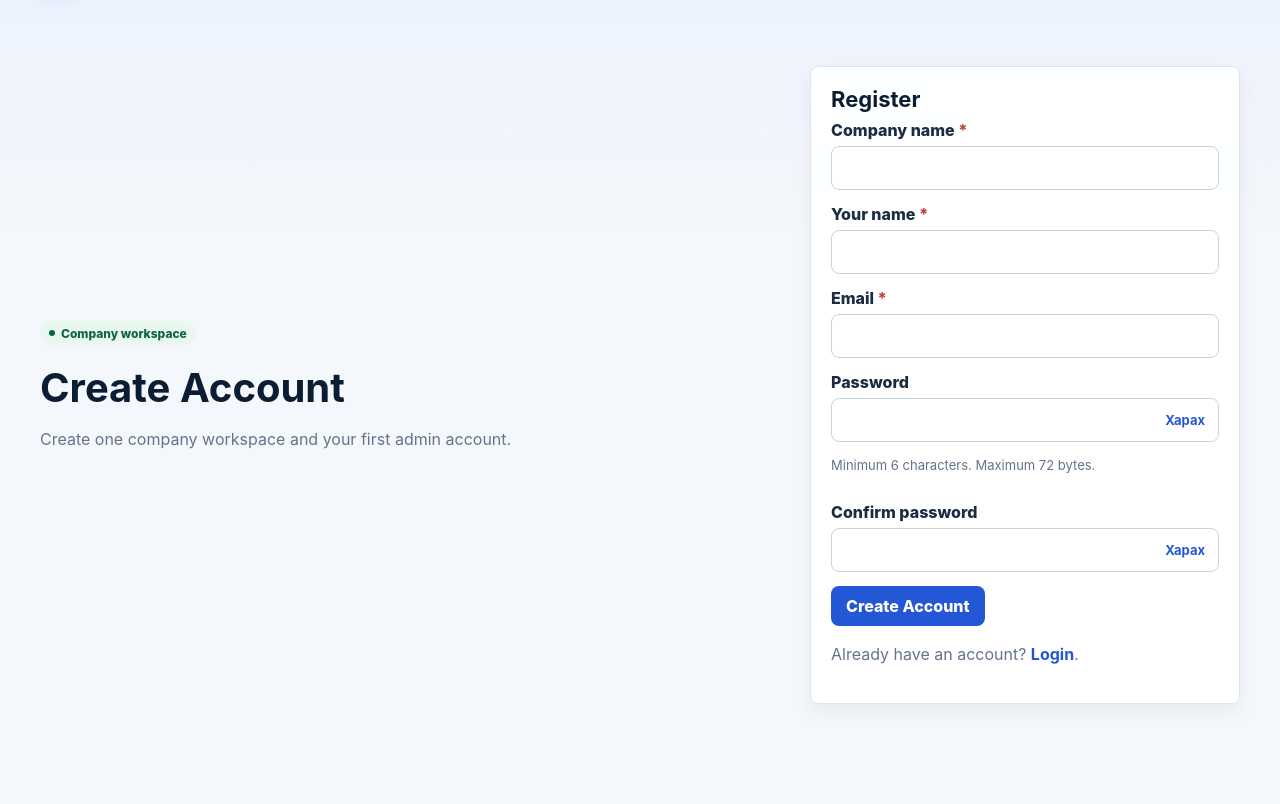
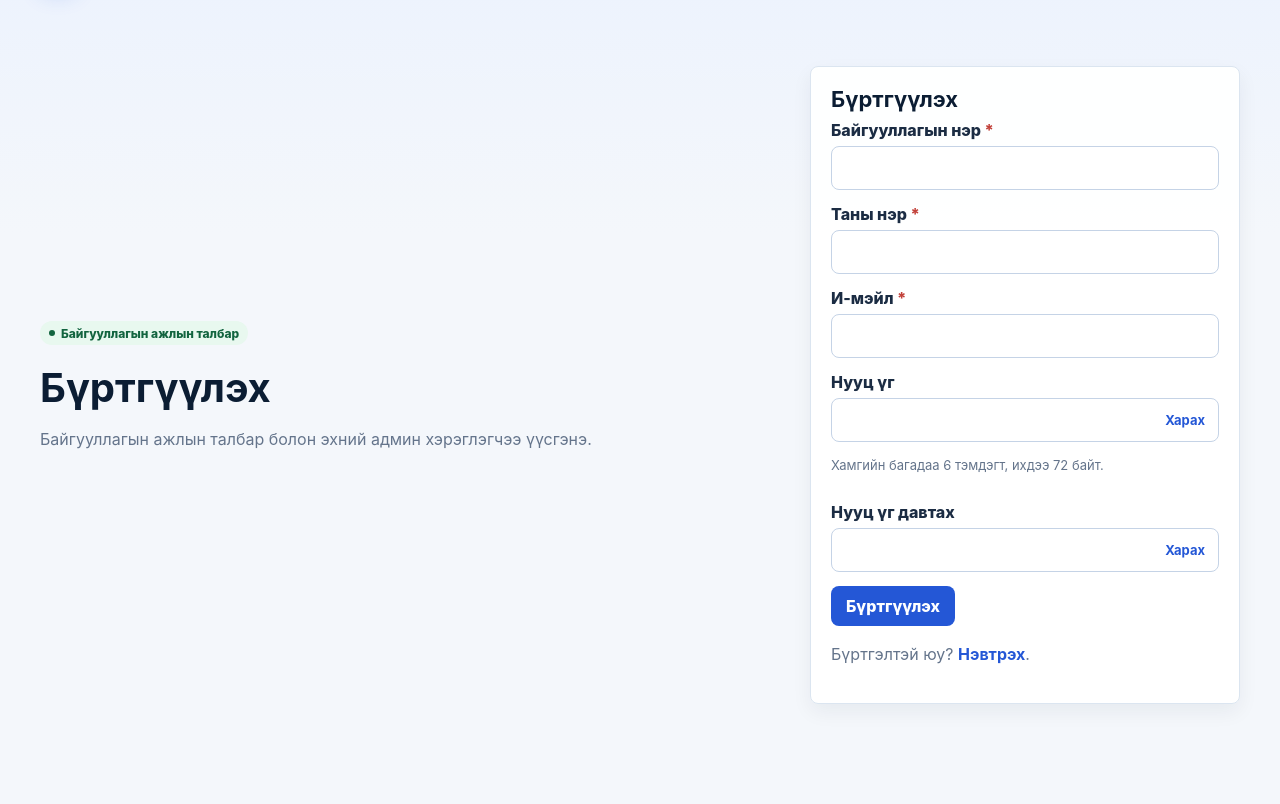
Before and after one commit to sarantuyaenerelt95/voice_crm_backend_1, a FastAPI app: page /web/register in a window 1280 px wide. Shown: the part 67-871 px from the top of the page. Run offline with FastAPI, Linux system fonts and the light colour scheme.

Commit message:
fix(i18n): register page was never actually translated
web_register.html got the title tag, meta description, and password-toggle
labels wired up in the i18n pass, but the page body - the badge, heading,
paragraph, every field label, both password hints, and the submit button -
was still raw English underneath. A Mongolian visitor landed on the one
public page still entirely in English.

Also fixed the same class of bug the password toggle had before: the
client-side "Passwords do not match." string was hardcoded in the page's own
script rather than the shared partial, so it was invisible to the catalog
and would have shown English regardless of language. It now renders in via
tojson, same as the toggle.

No new catalog entries needed - every string here already existed from other
pages. Verified in a DOM: the mismatch message flips correctly between
"Нууц үг таарахгүй байна." and "Passwords do not match." depending on which
cookie is set, in both directions.

Co-Authored-By: Claude Opus 5 <noreply@anthropic.com>

```diff
--- a/app/templates/web_register.html
+++ b/app/templates/web_register.html
@@ -32,18 +32,18 @@
   <div class="login-wrap">
     <section class="login-panel">
       <span class="badge badge-active">
-        Company workspace
+        {{ t("Company workspace") }}
       </span>
 
-      <h1>Create Account</h1>
+      <h1>{{ t("Create Account") }}</h1>
 
       <p class="muted">
-        Create one company workspace and your first admin account.
+        {{ t("Create one company workspace and your first admin account.") }}
       </p>
     </section>
 
     <section class="card">
-      <h2>Register</h2>
+      <h2>{{ t("Register") }}</h2>
 
       {% if error %}
         <div class="alert alert-error">
@@ -53,52 +53,52 @@
 
       <form method="post" action="/web/register" class="form-grid">
         <div>
-          <label>Company name</label>
+          <label>{{ t("Company name") }}</label>
           <input type="text" name="company_name" required>
         </div>
 
         <div>
-          <label>Your name</label>
+          <label>{{ t("Your name") }}</label>
           <input type="text" name="full_name" required>
         </div>
 
         <div>
-          <label>Email</label>
+          <label>{{ t("Email") }}</label>
           <input type="email" name="email" autocomplete="email" required>
         </div>
 
         <div>
-          <label for="password">Password</label>
+          <label for="password">{{ t("Password") }}</label>
           <div class="password-field">
             <input type="password" id="password" name="password" autocomplete="new-password" minlength="6" required>
             <button type="button" class="password-toggle" data-password-toggle="password" aria-label="{{ t('Show password') }}">{{ t("Show") }}</button>
           </div>
           <p class="muted small-text">
-            Minimum 6 characters. Maximum 72 bytes.
+            {{ t("Minimum 6 characters. Maximum 72 bytes.") }}
           </p>
         </div>
 
         <div>
-          <label for="confirm_password">Confirm password</label>
+          <label for="confirm_password">{{ t("Confirm password") }}</label>
           <div class="password-field">
             <input type="password" id="confirm_password" name="confirm_password" autocomplete="new-password" minlength="6" required>
             <button type="button" class="password-toggle" data-password-toggle="confirm_password" aria-label="{{ t('Show password') }}">{{ t("Show") }}</button>
           </div>
           <p class="muted small-text" id="passwordMismatch" style="display: none; color: var(--danger);">
-            Passwords do not match.
+            {{ t("Passwords do not match.") }}
           </p>
         </div>
 
         <div class="actions">
           <button class="btn" type="submit">
-            Create Account
+            {{ t("Create Account") }}
           </button>
         </div>
       </form>
 
       <p class="muted">
-        Already have an account?
-        <a href="/web/login">Login</a>.
+        {{ t("Already have an account?") }}
+        <a href="/web/login">{{ t("Login") }}</a>.
       </p>
     </section>
   </div>
@@ -108,7 +108,14 @@
 <script>
   // Convenience only - the authoritative check is server-side in
   // web_register(), which rejects a mismatch before creating anything.
+  //
+  // The mismatch message is rendered in from the server rather than written
+  // here, because a string hardcoded in JavaScript is invisible to the
+  // translation catalog - it would show translated on page load and flip
+  // back to English the moment this check ever fires.
   (function () {
+    var MISMATCH_MESSAGE = {{ t("Passwords do not match.") | tojson }};
+
     var pw = document.getElementById("password");
     var confirm = document.getElementById("confirm_password");
     var hint = document.getElementById("passwordMismatch");
@@ -120,7 +127,7 @@
     function check() {
       var mismatch = confirm.value !== "" && pw.value !== confirm.value;
       hint.style.display = mismatch ? "block" : "none";
-      confirm.setCustomValidity(mismatch ? "Passwords do not match." : "");
+      confirm.setCustomValidity(mismatch ? MISMATCH_MESSAGE : "");
     }
 
     pw.addEventListener("input", check);
```
